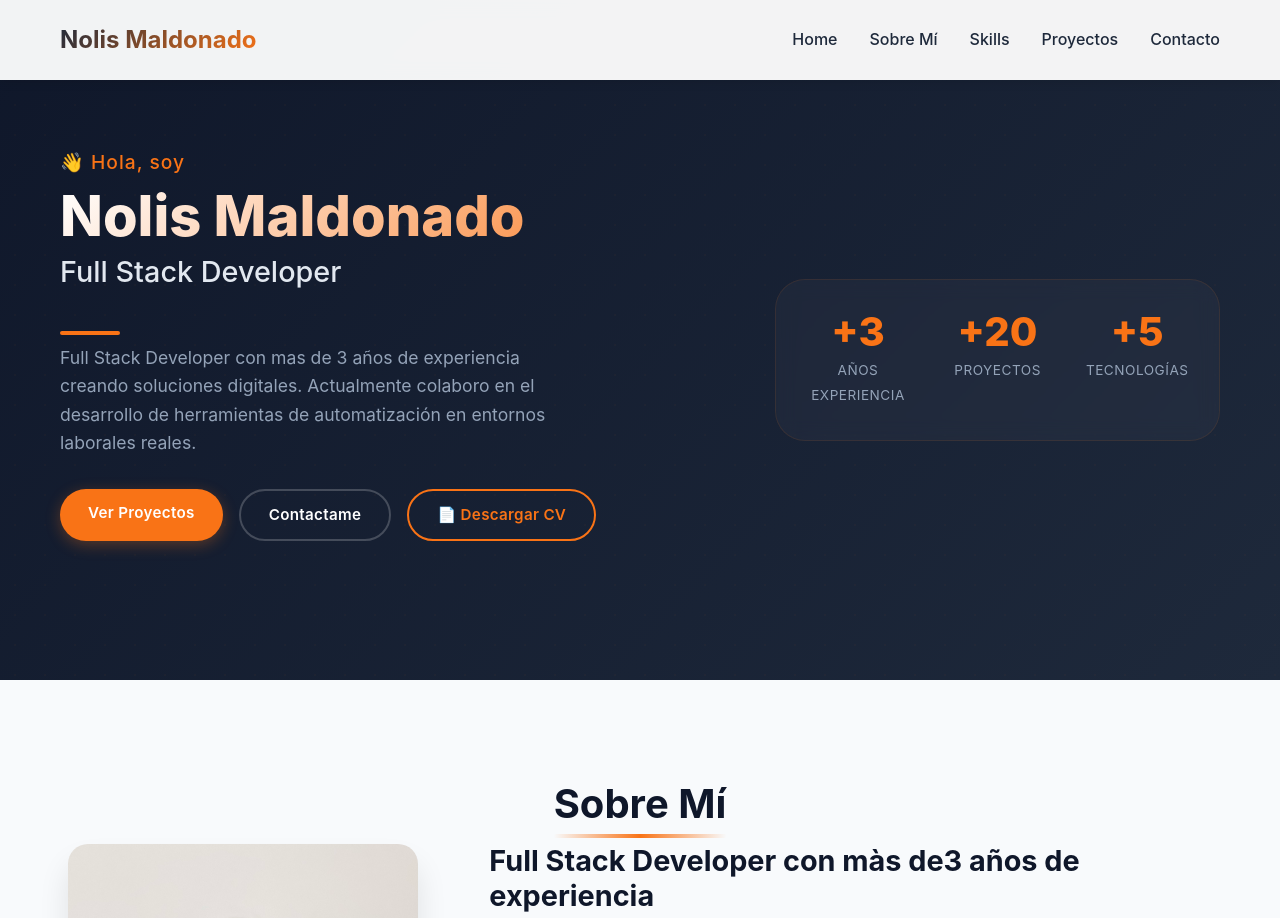
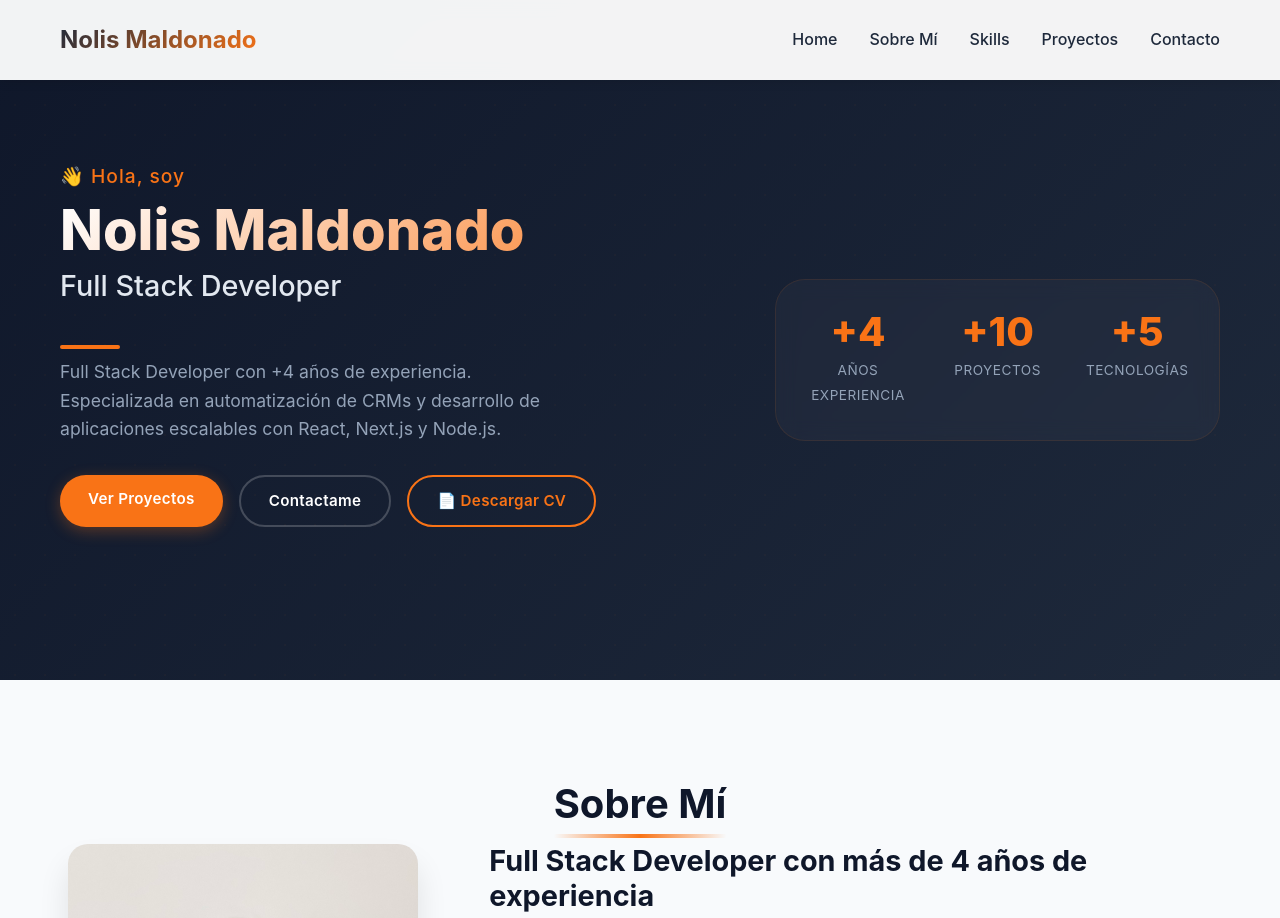
Before and after one commit to NolisM/PortFolio, a React (Create React App) app: page / in a window 1280 px wide. Shown: the top 918 px of the page. Built offline with nearby package versions, Linux system fonts and the light colour scheme; some icons are missing.

Commit message:
refactor(portfolio): update experience to +4 years and simplify hero description

```diff
--- a/src/components/About.js
+++ b/src/components/About.js
@@ -20,7 +20,7 @@ const About = () => {
                         </div>
                     </div>
                     <div className="about-text">
-                        <h3>Full Stack Developer con màs de3 años de experiencia</h3>
+                        <h3>Full Stack Developer con más de 4 años de experiencia</h3>
 
                         <p>
                             Me gusta crear soluciones digitales que <strong>optimizan procesos y mejoran la eficiencia operativa</strong>.
--- a/src/components/Contact.js
+++ b/src/components/Contact.js
@@ -59,7 +59,6 @@ const Contact = () => {
         mensaje: ''
       });
     } catch (error) {
-      console.error('Error:', error);
       swal({
         title: 'Error',
         text: 'Hubo un problema al enviar el mensaje. Intentalo de nuevo.',
--- a/src/components/Footer.js
+++ b/src/components/Footer.js
@@ -11,7 +11,7 @@ const Footer = () => {
                     <div className="footer-info">
                         <h3>Nolis Maldonado</h3>
                         <p>
-                            Full Stack Developer con mas de 3 años de experiencia creando soluciones
+                            Full Stack Developer con mas de 4 años de experiencia creando soluciones
                             digitales que optimizan procesos y mejoran la eficiencia operativa.
                         </p>
                         <div className="footer-badge">
--- a/src/components/Hero.js
+++ b/src/components/Hero.js
@@ -12,25 +12,23 @@ const Hero = () => {
                         <h1 className="hero-name">Nolis Maldonado</h1>
                         <h2 className="hero-title">Full Stack Developer</h2>
                         <p className="hero-description">
-                            Full Stack Developer con mas de 3 años de experiencia creando soluciones digitales.
-                            Actualmente colaboro en el desarrollo de herramientas de automatización
-                            en entornos laborales reales.
+                            Full Stack Developer con +4 años de experiencia. Especializada en automatización de CRMs y desarrollo de aplicaciones escalables con React, Next.js y Node.js.
                         </p>
                         <div className="hero-buttons">
                             <a href="#projects" className="btn-primary">Ver Proyectos</a>
                             <a href="#contact" className="btn-secondary">Contactame</a>
-                            <a href="/pdf/NolisMaldonadoCV.pdf" download className="btn-outline">
+                            <a href="/pdf/NolisMaldonadoCv.pdf" download className="btn-outline">
                                 📄 Descargar CV
                             </a>
                         </div>
                     </div>
                     <div className="hero-stats">
                         <div className="stat-card">
-                            <span className="stat-number">+3</span>
+                            <span className="stat-number">+4</span>
                             <span className="stat-label">Años experiencia</span>
                         </div>
                         <div className="stat-card">
-                            <span className="stat-number">+20</span>
+                            <span className="stat-number">+10</span>
                             <span className="stat-label">Proyectos</span>
                         </div>
                         <div className="stat-card">
```
Also changed, not shown: 1 other file (tests, documents, lock files or other folders).
